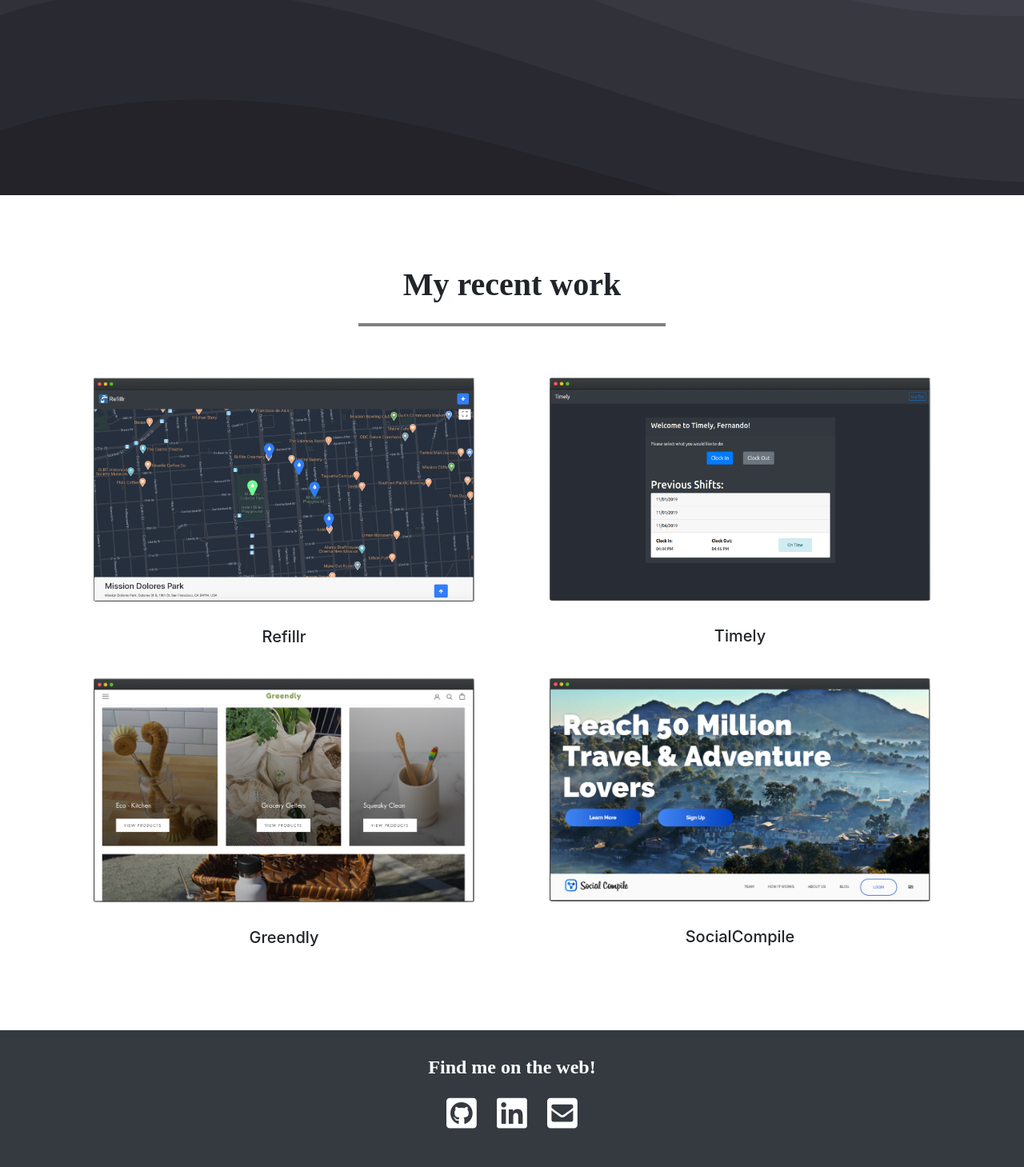
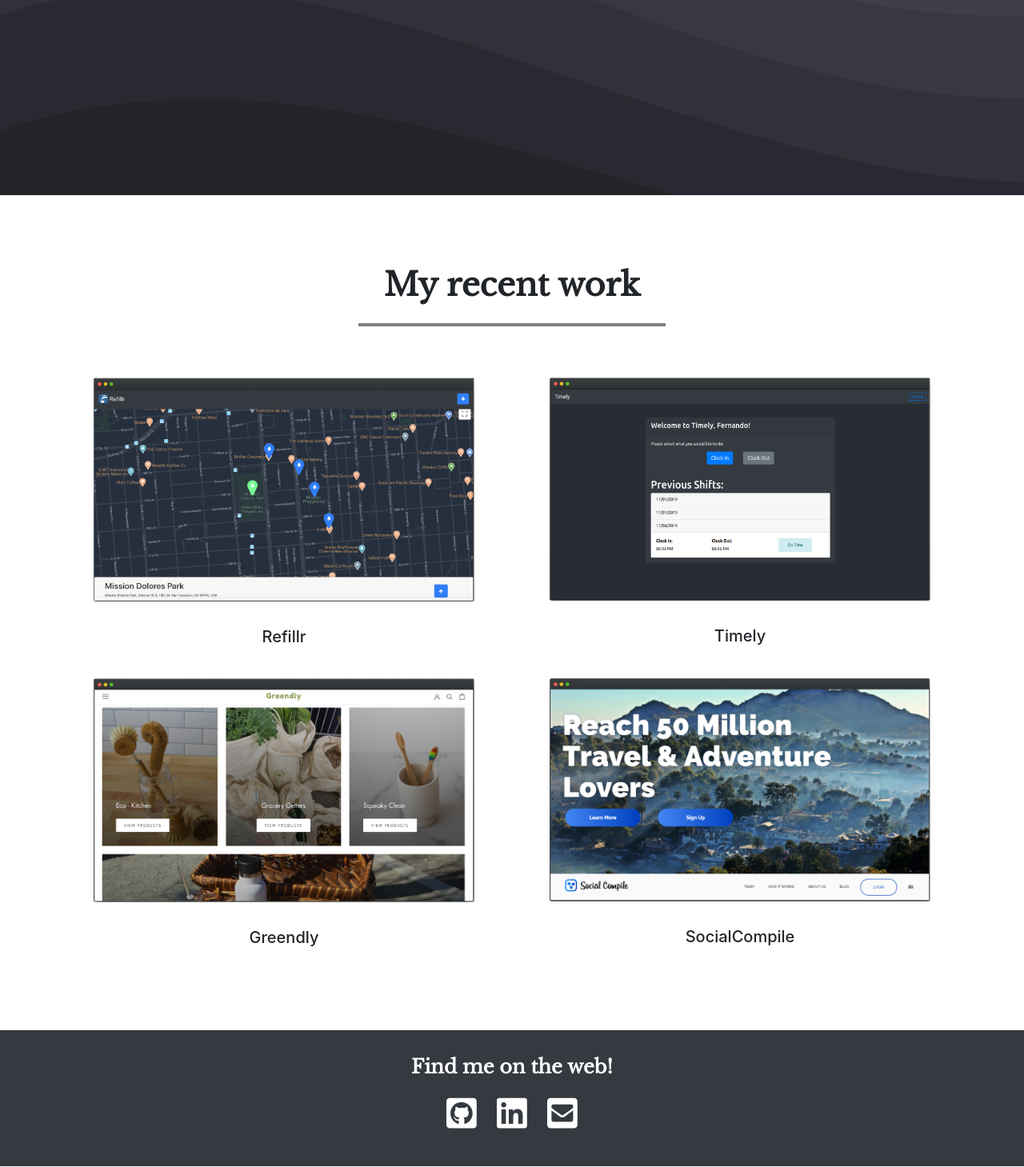
Before and after one commit to danielfmiranda/react-portfolio, a React (Create React App) app: page / in a window 1280 px wide. Shown: the part 556-2015 px from the top of the page at 80% size. Built offline with nearby package versions, Linux system fonts and the light colour scheme.

Commit message:
made some changes so the font looks ok on windows and linux as well

```diff
--- a/src/Css/Container.css
+++ b/src/Css/Container.css
@@ -1,5 +1,5 @@
 body h1
  {
-    font-family: Baskerville;
+    font-family:libre Baskerville;
     font-weight: 600;
 }
--- a/src/Css/Footer.css
+++ b/src/Css/Footer.css
@@ -8,7 +8,7 @@
     color: white;
     text-align: center;
 
-    font-family: Baskerville;
+    font-family: libre Baskerville;
 
 
 }
```
